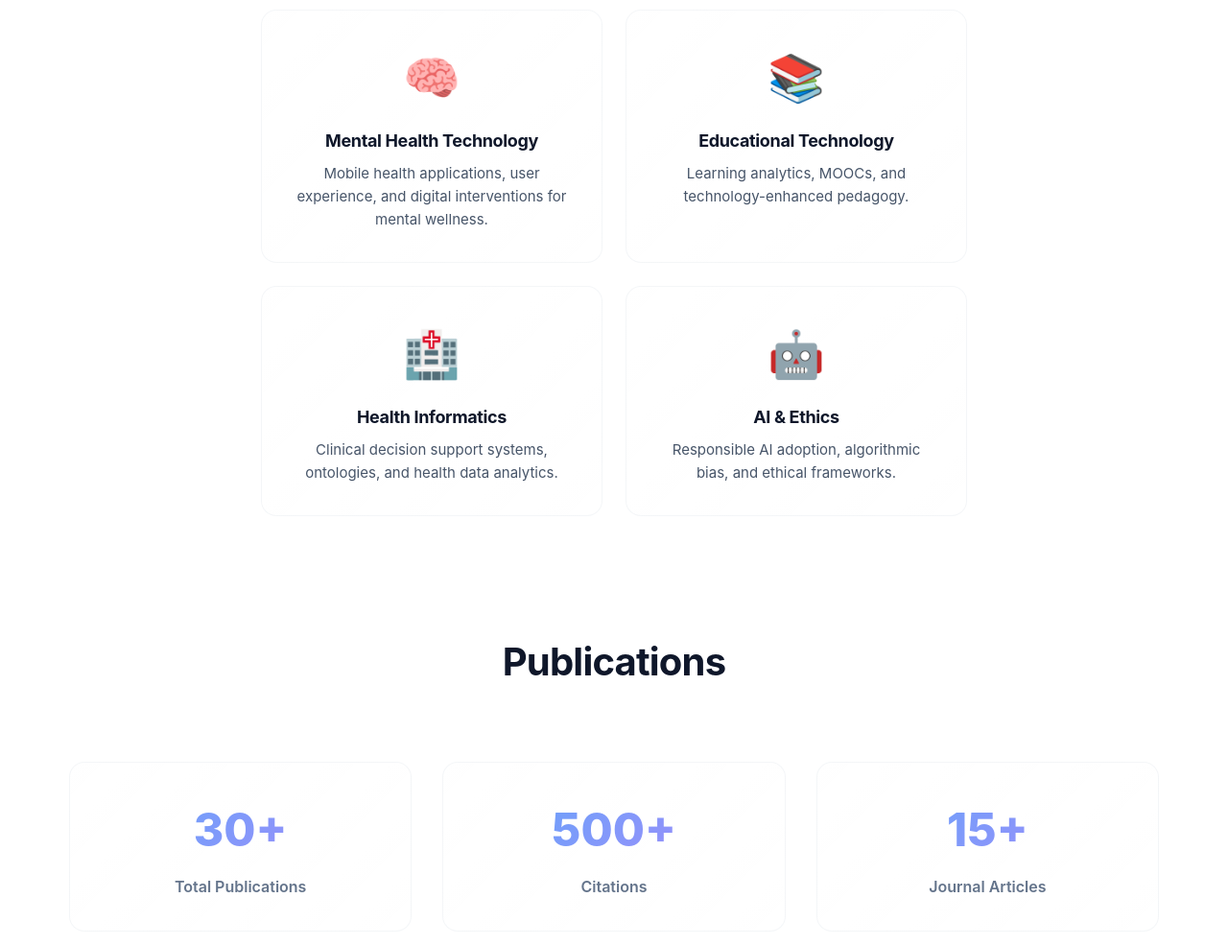
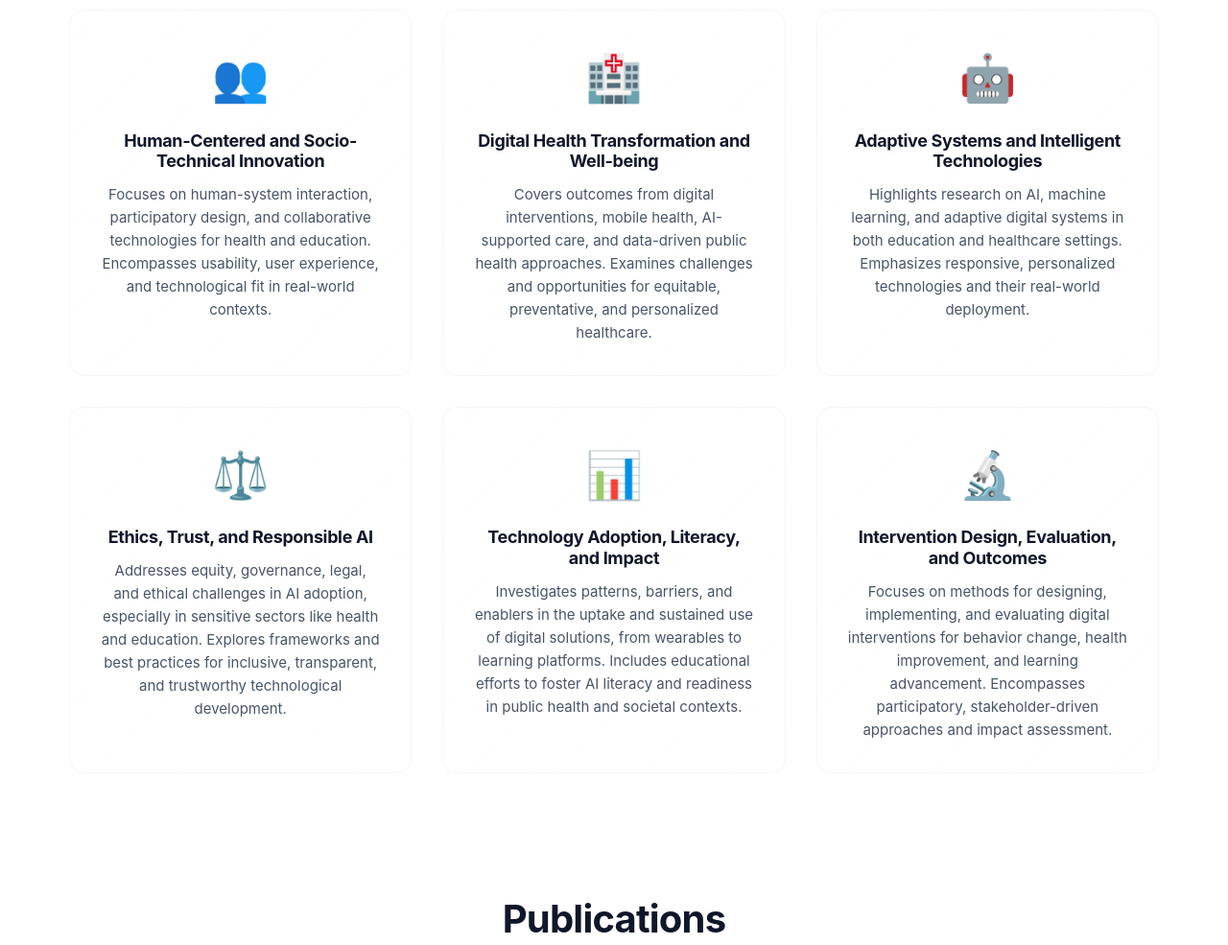
Before and after one commit to Sena-Plabs/SenaOkuboyejo, a plain HTML site: page publications/index.html in a window 1280 px wide. Shown: the part 640-1625 px from the top of the page at 96% size. Drawn offline with Linux system fonts and the light colour scheme.

Commit message:
Update publications

```diff
--- a/publications/index.html
+++ b/publications/index.html
@@ -36,30 +36,40 @@
   </section>
 
   <section class="research-areas-section">
-    <div class="container narrow">
+    <div class="container">
       <div class="section-intro">
         <h2 class="section-title">Research Areas</h2>
       </div>
       <div class="research-areas-grid">
         <div class="research-area">
-          <div class="area-icon">🧠</div>
-          <h3>Mental Health Technology</h3>
-          <p>Mobile health applications, user experience, and digital interventions for mental wellness.</p>
-        </div>
-        <div class="research-area">
-          <div class="area-icon">📚</div>
-          <h3>Educational Technology</h3>
-          <p>Learning analytics, MOOCs, and technology-enhanced pedagogy.</p>
+          <div class="area-icon">👥</div>
+          <h3>Human-Centered and Socio-Technical Innovation</h3>
+          <p>Focuses on human-system interaction, participatory design, and collaborative technologies for health and education. Encompasses usability, user experience, and technological fit in real-world contexts.</p>
         </div>
         <div class="research-area">
           <div class="area-icon">🏥</div>
-          <h3>Health Informatics</h3>
-          <p>Clinical decision support systems, ontologies, and health data analytics.</p>
+          <h3>Digital Health Transformation and Well-being</h3>
+          <p>Covers outcomes from digital interventions, mobile health, AI-supported care, and data-driven public health approaches. Examines challenges and opportunities for equitable, preventative, and personalized healthcare.</p>
         </div>
         <div class="research-area">
           <div class="area-icon">🤖</div>
-          <h3>AI & Ethics</h3>
-          <p>Responsible AI adoption, algorithmic bias, and ethical frameworks.</p>
+          <h3>Adaptive Systems and Intelligent Technologies</h3>
+          <p>Highlights research on AI, machine learning, and adaptive digital systems in both education and healthcare settings. Emphasizes responsive, personalized technologies and their real-world deployment.</p>
+        </div>
+        <div class="research-area">
+          <div class="area-icon">⚖️</div>
+          <h3>Ethics, Trust, and Responsible AI</h3>
+          <p>Addresses equity, governance, legal, and ethical challenges in AI adoption, especially in sensitive sectors like health and education. Explores frameworks and best practices for inclusive, transparent, and trustworthy technological development.</p>
+        </div>
+        <div class="research-area">
+          <div class="area-icon">📊</div>
+          <h3>Technology Adoption, Literacy, and Impact</h3>
+          <p>Investigates patterns, barriers, and enablers in the uptake and sustained use of digital solutions, from wearables to learning platforms. Includes educational efforts to foster AI literacy and readiness in public health and societal contexts.</p>
+        </div>
+        <div class="research-area">
+          <div class="area-icon">🔬</div>
+          <h3>Intervention Design, Evaluation, and Outcomes</h3>
+          <p>Focuses on methods for designing, implementing, and evaluating digital interventions for behavior change, health improvement, and learning advancement. Encompasses participatory, stakeholder-driven approaches and impact assessment.</p>
         </div>
       </div>
     </div>
```
Also changed, not shown: assets/css/main.css.
